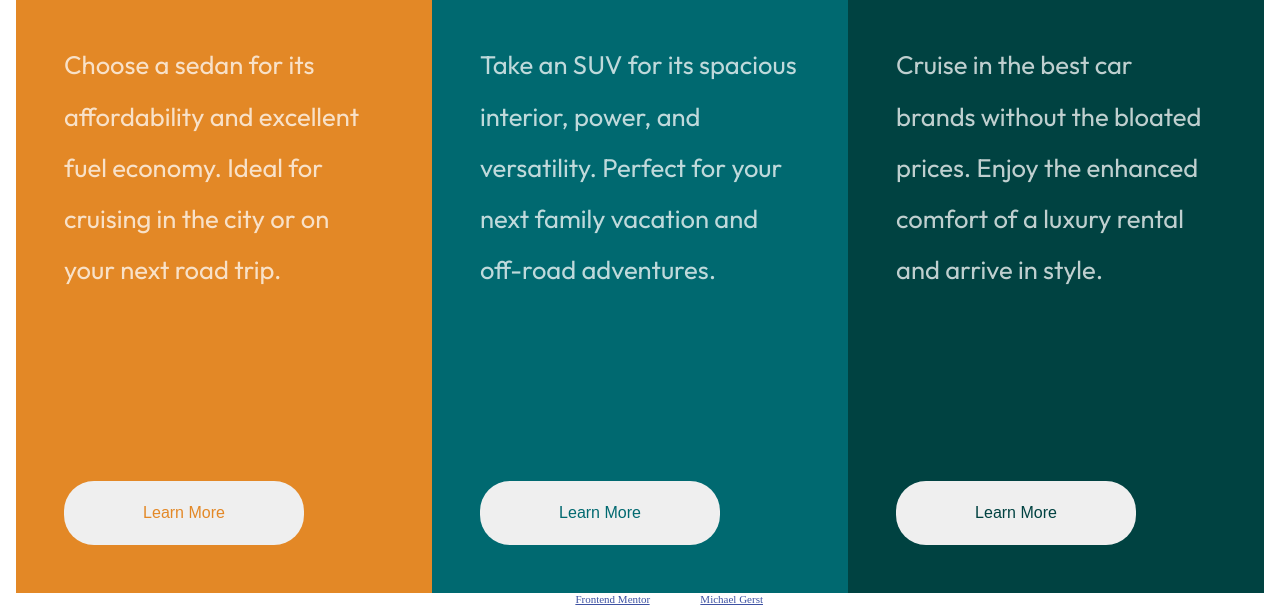
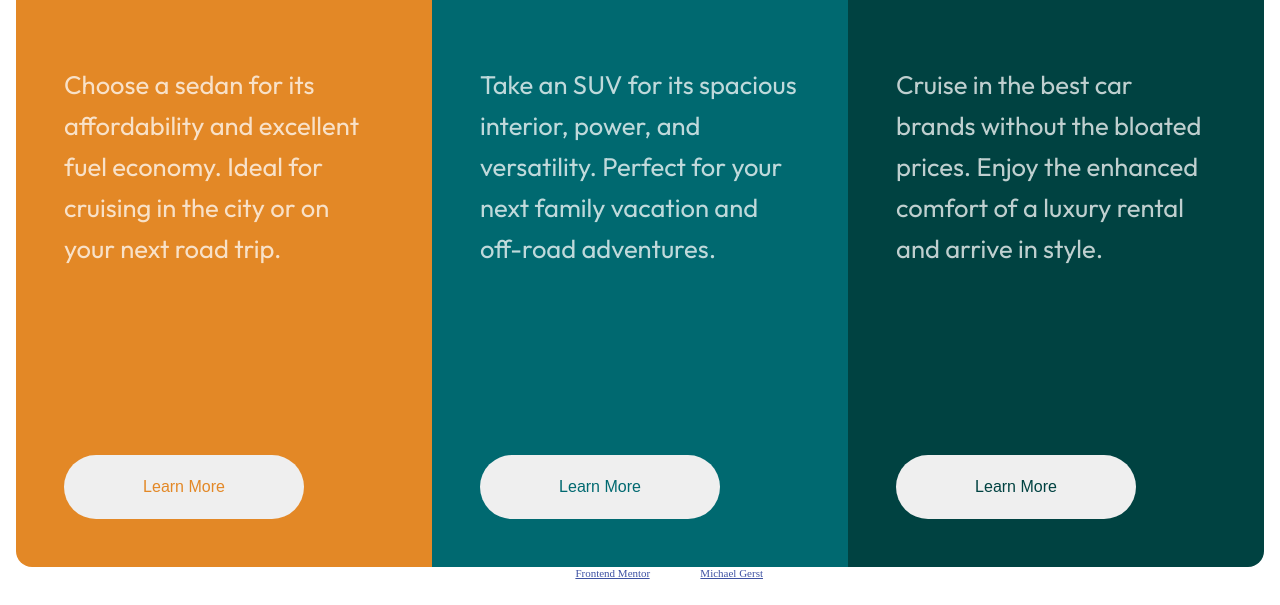
Before and after one commit to mikegerst/3ColumnFrontendMentor, a plain HTML site: page index.html in a window 1280 px wide. Shown: the part 220-825 px from the top of the page. After the commit the page ends 800 px from the top, so only its background shows below. Drawn offline with Linux system fonts and the light colour scheme; a web font is replaced by a local one.

Commit message:
First Submission

```diff
--- a/index.html
+++ b/index.html
@@ -36,13 +36,13 @@
     p{
       font-family: 'Outfit', sans-serif;
       font-size: 1.6em;
-      line-height: 2em;
+      line-height: 1.6em;
     }
     button{
       border: none;
       width: 15em;
       height: 4em;
-      border-radius: 30px;
+      border-radius: 5em;
       color: hsl(31, 77%, 52%);
       font-size: 1em
     }
@@ -57,7 +57,8 @@
       max-width: 1440px;
       display:flex;
       justify-content:center;
-      border-radius: 30px;
+      flex-wrap: wrap;
+      border-radius: 1em;
     }
     .tab{
       display: flex;
@@ -68,12 +69,14 @@
 
     .one{
       background-color:hsl(31, 77%, 52%);
+      border-radius: 1em 0 0 1em;
     }
     .two{
       background-color: hsl(184, 100%, 22%);
     }
     .three{
       background-color:hsl(179, 100%, 13%);
+      border-radius: 0 1em 1em 0;
     }
     .spacing{
       height: 10em;
```
